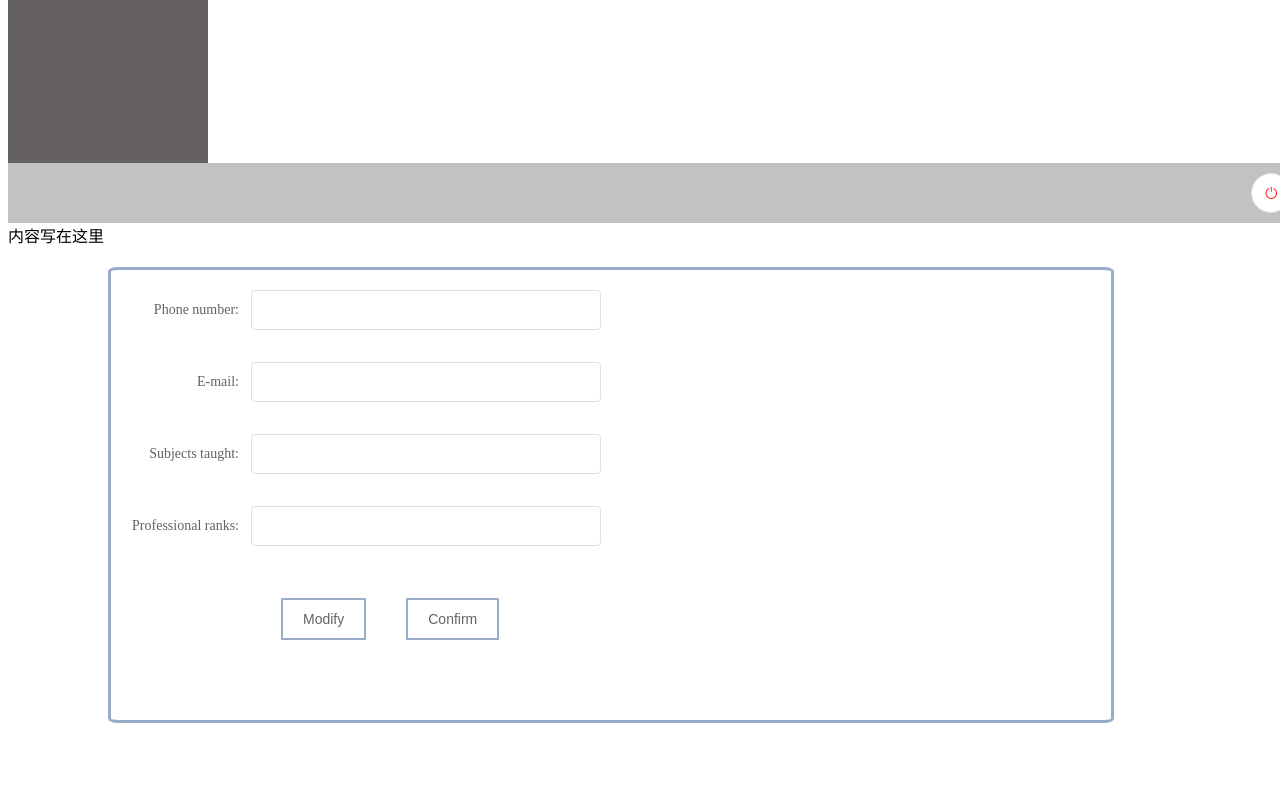
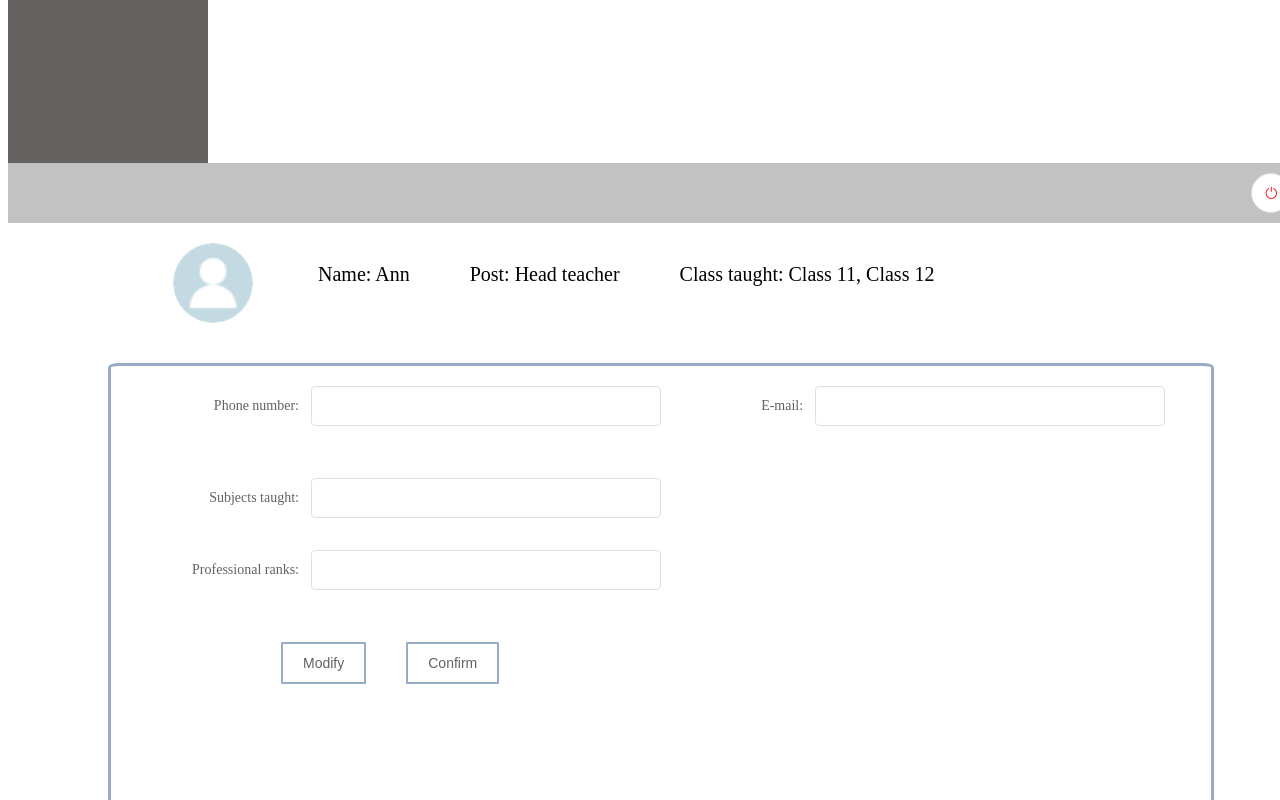
Before and after one commit to 670054933/Web_side, a Vue app: page /#/Information in a window 1280 px wide. Shown: the part 605-1405 px from the top of the page. Built offline with nearby package versions, Linux system fonts and the light colour scheme.

Commit message:
add the title and redesign the form

```diff
--- a/src/views/Information.vue
+++ b/src/views/Information.vue
@@ -4,21 +4,31 @@
     <div class="right">
       <Header></Header>
       <div class="main">
-        <div>
-          内容写在这里
+        <div class="title">
+          <img src="@/image/头像.png" alt=""/>
+          <p class="char">Name: {{ name }}</p>
+          <p class="char">Post: {{ post }}</p>
+          <p class="char">Class taught: {{ classtaught }}</p>
         </div>
         <!--  表单  -->
         <el-form ref="form" :model="form" label-width="120px">
-          <el-form-item label="Phone number:">
-            <el-input v-model="form.phoneNO"></el-input>
-          </el-form-item>
-          <el-form-item label="E-mail:">
-            <el-input v-model="form.email"></el-input>
-          </el-form-item>
-          <el-form-item label="Subjects taught:">
+          <el-row>
+            <el-col :span="11">
+              <el-form-item label="Phone number:"  label-width="180px">
+                <el-input v-model="form.phoneNO"></el-input>
+              </el-form-item>
+            </el-col>
+            <el-col :span="11">
+              <el-form-item label="E-mail:"  label-width="180px">
+                <el-input v-model="form.email"></el-input>
+              </el-form-item>
+            </el-col>
+          </el-row>
+
+          <el-form-item label="Subjects taught:" label-width="180px">
             <el-input v-model="form.subject"></el-input>
           </el-form-item>
-          <el-form-item label="Professional ranks:">
+          <el-form-item label="Professional ranks:" label-width="180px">
             <el-input v-model="form.profession"></el-input>
           </el-form-item>
           <el-form-item>
@@ -50,6 +60,9 @@ export default {
         profession: '',
         desc: '',
       },
+      name: "Ann",
+      post: "Head teacher",
+      classtaught: "Class 11, Class 12",
     }
   },
   methods: {
@@ -77,31 +90,56 @@ export default {
 .home-container {
   height: 100%;
 }
+
 .right {
   width: 1303.2px;
   float: left;
 }
+
 .main {
   width: 100%;
-  overflow-y:auto;
+  overflow-y: auto;
   height: 700px;
 }
-.el-form{
-  width: 1000px;
+
+.title{
+  width: 100%;
+  height: 120px;
+  img {
+    width: 80px;
+    height: 80px;
+    border-radius: 50%; //图片变为圆角图片
+    margin-left: 130px;
+    padding: 20px 35px;
+    float: left;
+  }
+  .char {
+    font-size: 20px;
+    margin: 40px 30px;
+    float: left;
+  }
+}
+
+
+.el-form {
+  width: 1100px;
   height: 450px;
   border: 3px solid #98abc7;
   border-radius: 1%;
   margin: 20px 100px 20px 100px;
 }
-.el-form-item{
+
+.el-form-item {
   margin-left: 20px;
   margin-top: 20px;
 }
-.el-input{
+
+.el-input {
   width: 350px;
   height: 50px;
 }
-.el-button{
+
+.el-button {
   border: 2px solid #98abc7;
   border-radius: 2%;
   margin: 20px 30px;
```
